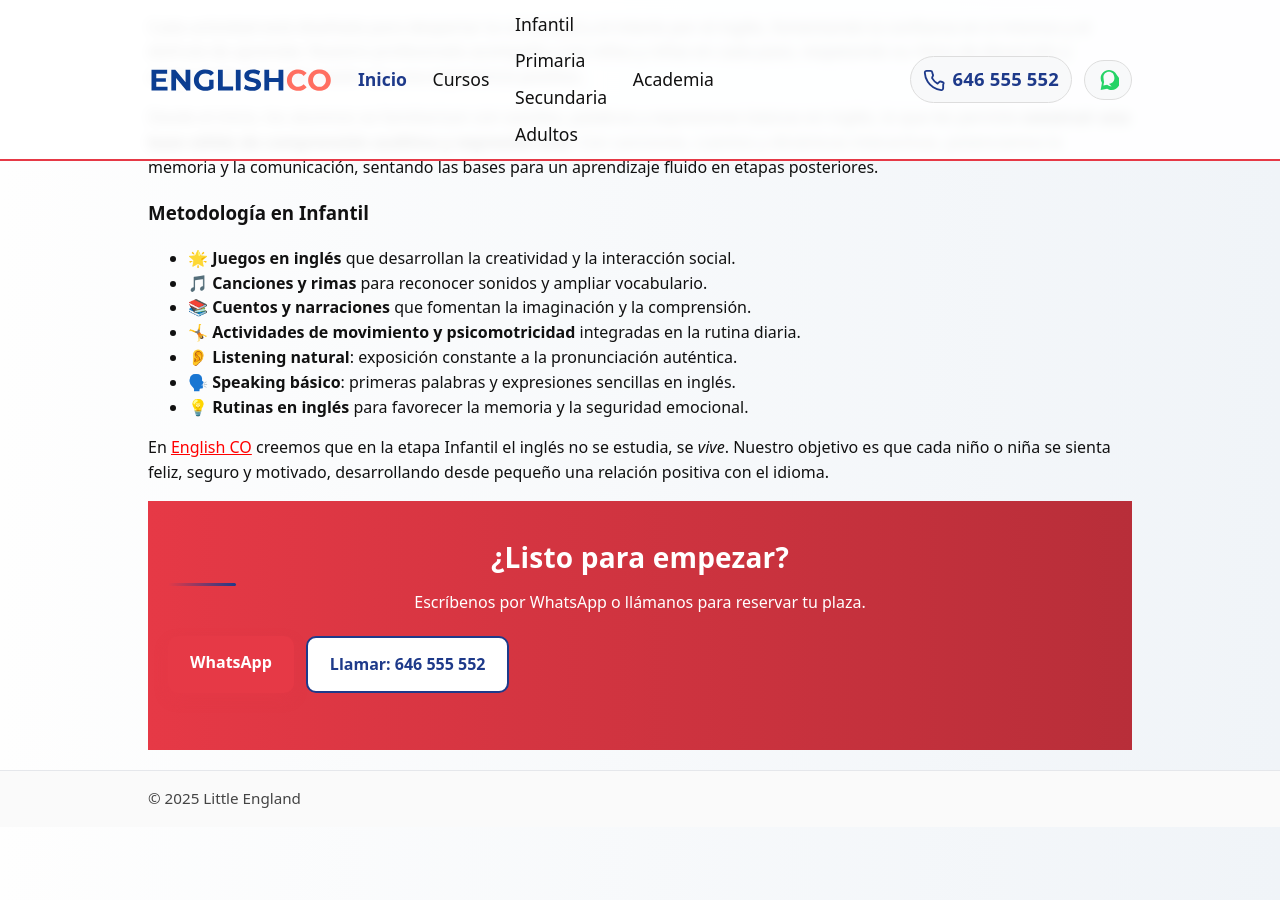
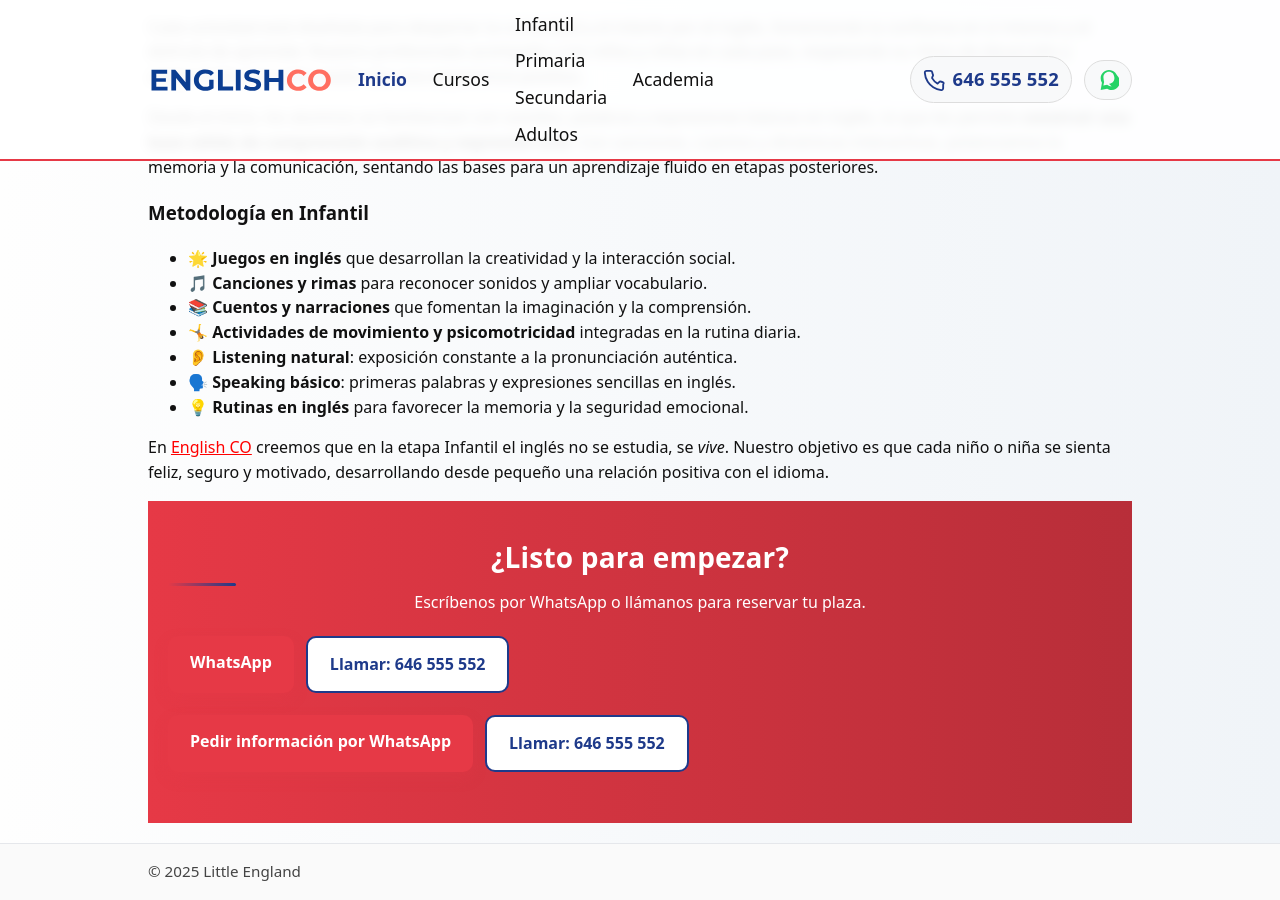
Before and after one commit to dixonbruce/englishco, a Jekyll site: the page built from infantil.html, in a window 1280 px wide and 900 px high, scrolled down 1205 px. Built offline with Jekyll 4.4.1, drawn with Linux system fonts in a browser that asks for light colours.

Commit message:
Update infantil.html

```diff
--- a/infantil.html
+++ b/infantil.html
@@ -67,7 +67,15 @@ section: "cursos"
         Llamar: 646 555 552
       </a>
     </div>
+
+    <p class="cta-row">
+      <a class="cta-button" href="https://wa.me/34646555552" target="_blank" rel="noopener">Pedir información por WhatsApp</a>
+      <a class="cta-button cta-button--outline" href="tel:+34646555552">Llamar: 646 555 552</a>
+    </p>
+  </section>
   </div>
 </section>
 
+
+
   </main>
```
